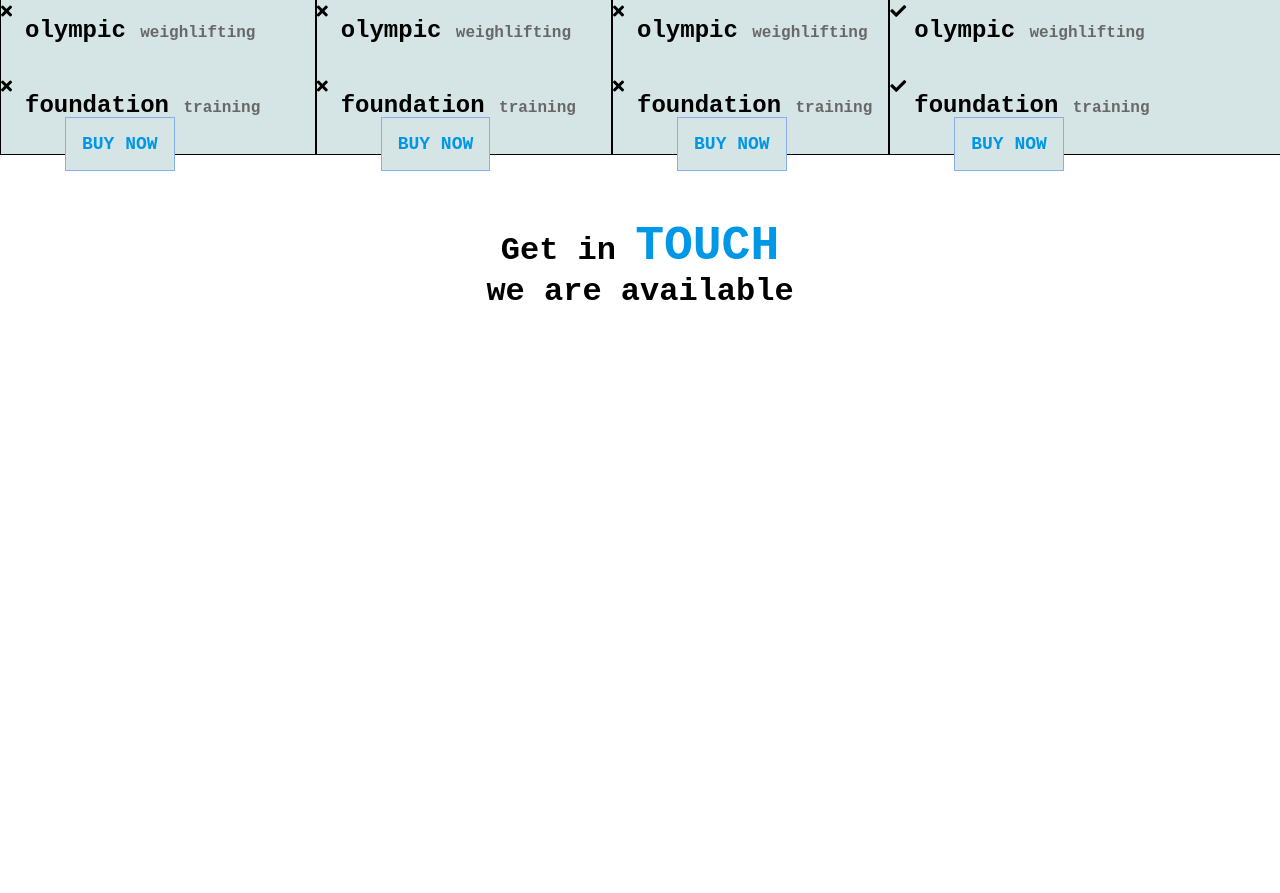
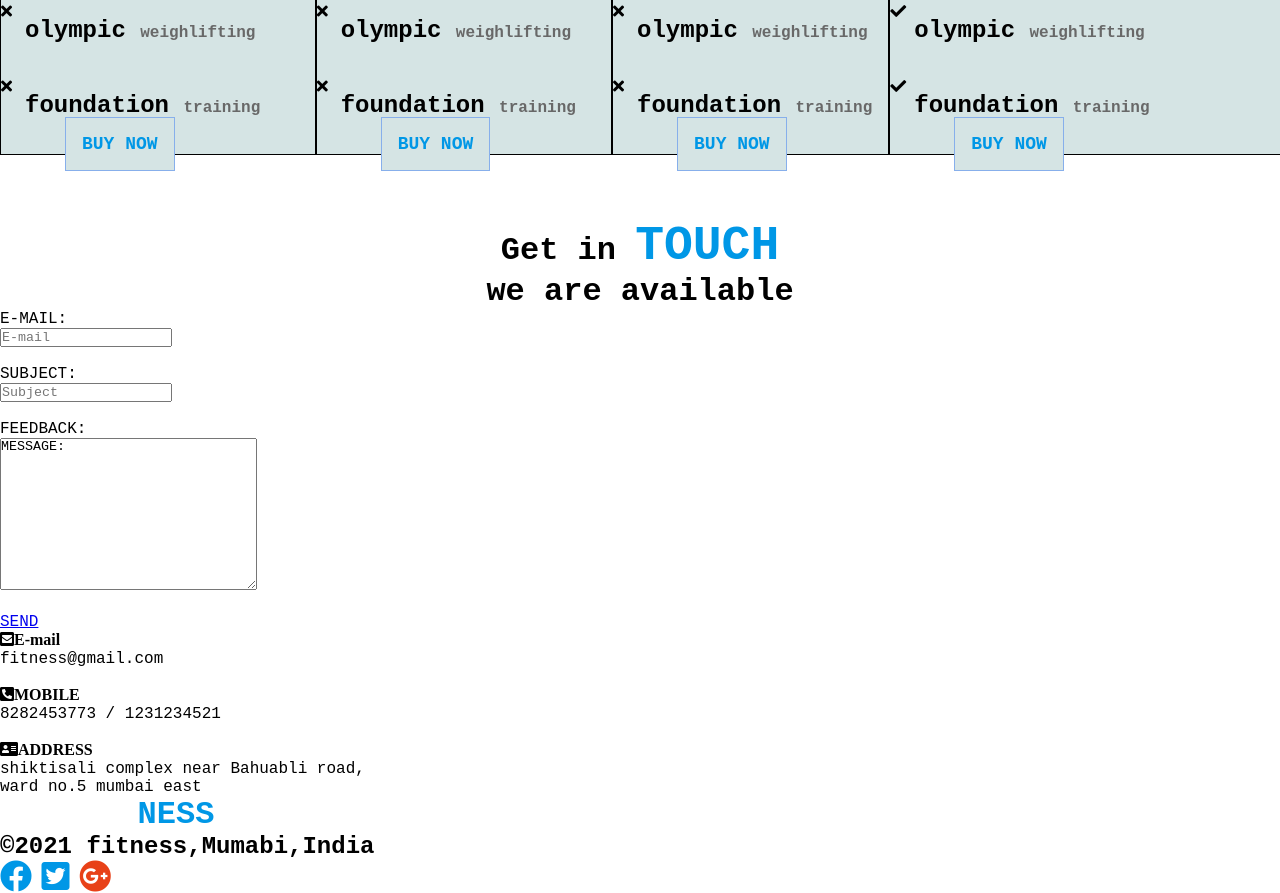
Before and after one commit to Aniket-Dilip-Panse/GYM-WEBSITE, a plain HTML site: page html/index.html in a window 1280 px wide. Shown: the part 2194-3087 px from the top of the page. Before the commit the page ends 2504 px from the top, so only its background shows below. Drawn offline with Linux system fonts and the light colour scheme.

Commit message:
Update index.html

```diff
--- a/html/index.html
+++ b/html/index.html
@@ -146,7 +146,39 @@
          <!-- =============contact============ -->
              <h5 class="get-in-touch">Get in <span class="touch">TOUCH</span></h1>
              <h5>we are available</h2>
-        </main>
+      <div class="feedback">
+                   <div class="last">
+                <form action="">
+                    E-MAIL: <br>
+                    <input type="email" name="email" id="mail" placeholder="E-mail"><br><br>
+                    SUBJECT: <br>
+                    <input type="text" id="subject" placeholder="Subject"><br><br>
+                    FEEDBACK: <br>
+                    <textarea name="textarea" id="message" cols="30" rows="10">MESSAGE:</textarea><br><br>
+                    <a href="#" id="send">SEND</a>
+                </form>
+                   </div>
+                <div class="contact">
+                    <i class="fas fa-envelope-square">E-mail</i><br>
+                    fitness@gmail.com <br><br>
 
+                    <i class="fas fa-phone-square-alt">MOBILE</i><br>
+                    8282453773 / 1231234521 <br><br>
+
+                    <i class="fas fa-address-card">ADDRESS</i><br>
+                    shiktisali complex near Bahuabli road,<br>
+                    ward no.5 mumbai east
+                </div>
+                </div>
+    </main>
+     <footer>
+         <h1>FIT<span>NESS</span></h1>
+         <h2>&copy;2021 fitness,Mumabi,India</h2>
+         <div class="icons">
+            <a href="#"><i class="fab fa-2x fa-facebook"></i></a>
+            <a href="#"><i class="fab fa-2x fa-twitter-square"></i></a>
+            <a href="#"><i class="fab fa-2x fa-google-plus"></i></a>
+        </div>
+     </footer>
 </body>
 </html>
```
